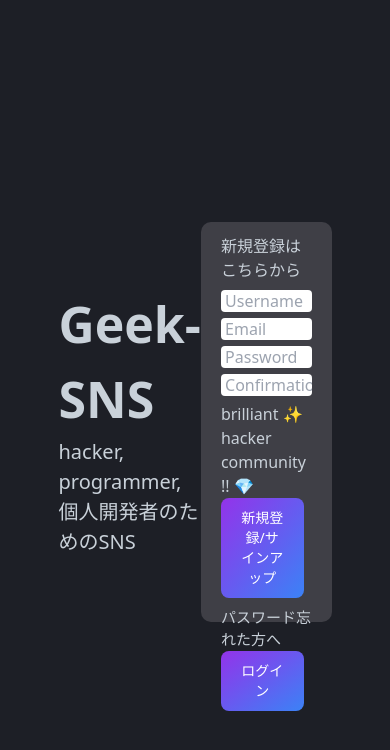
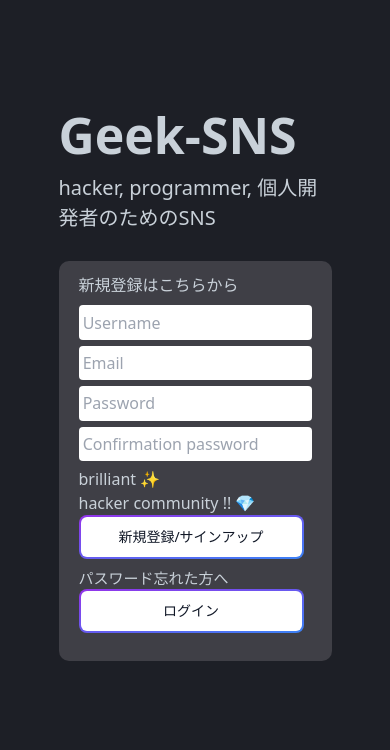
Before and after one commit to eternaleight/geek-sns, a React (Create React App) app: page / in a window 390 px wide. Shown: the top 750 px of the page. Built offline with nearby package versions, Linux system fonts and the light colour scheme; a small style sheet from the web is missing.

Commit message:
fix(responsive): add max-sm:hidden Rightbar & Sidebar

```diff
--- a/src/components/Rightbar.tsx
+++ b/src/components/Rightbar.tsx
@@ -29,7 +29,7 @@
 const Rightbar = ({ user }:any) => {
   const HomeRightBar = () => {
     return (
-      <>
+      <div className="max-sm:hidden">
         <div className="flex items-center eventContainer">
           <span className="eventText font-[300] text-[15px]">
             nvim/vim colorscheme<br/>bubblegum-colorscheme
@@ -110,7 +110,7 @@
           </div>
         </a>
         <p className={`${style.promotionName}`}></p>
-      </>
+      </div>
     )
   }
 
--- a/src/components/Sidebar.tsx
+++ b/src/components/Sidebar.tsx
@@ -35,7 +35,7 @@
   const navigate = useNavigate()
 
   return (
-    <div className="flex-[2.5] h-screen">
+    <div className="flex-[2.5] h-screen max-sm:hidden">
       <div className={style.sidebarWrapper}>
         <ul className={style.sidebarList}>
           <Link to="/">
--- a/src/utils/size-observer.tsx
+++ b/src/utils/size-observer.tsx
@@ -17,9 +17,7 @@
   children: ReactNode
 }
 const SizeObserver: React.FC<Props> = ({ children }) => {
-  const [innerWidth, setInnnerWidth] = useState<number>(
-    window.innerWidth < 868 ? 867 : 869
-  )
+  const [innerWidth, setInnnerWidth] = useState<number>(window.innerWidth)
 
   const windowWidth = useCallback(() => {
     setInnnerWidth(window.innerWidth)
```
